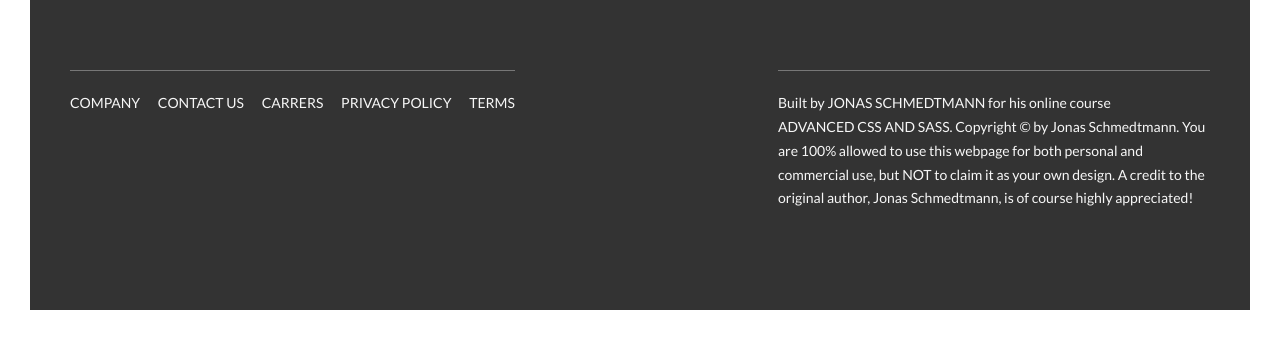
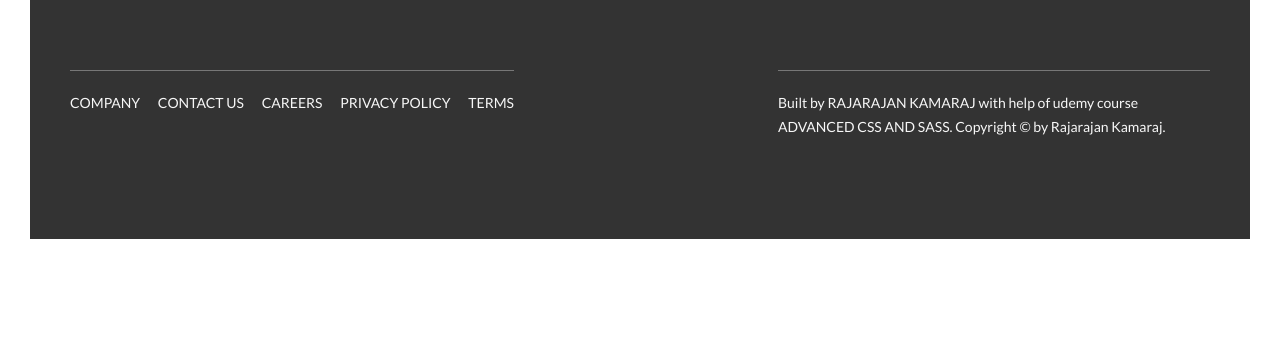
Before and after one commit to rajarajan2013/frontend-project, a website: page Final/index.html in a window 1280 px wide. Shown: the part 5815-6155 px from the top of the page. After the commit the page ends 6084 px from the top, so only its background shows below. Drawn offline with Linux system fonts and the light colour scheme.

Commit message:
final change

```diff
--- a/Final/index.html
+++ b/Final/index.html
@@ -382,7 +382,7 @@
                         <ul class="footer__list">
                             <li class="footer__item"><a href="#" class="footer__link">Company</a></li>
                             <li class="footer__item"><a href="#" class="footer__link">Contact us</a></li>
-                            <li class="footer__item"><a href="#" class="footer__link">Carrers</a></li>
+                            <li class="footer__item"><a href="#" class="footer__link">Careers</a></li>
                             <li class="footer__item"><a href="#" class="footer__link">Privacy policy</a></li>
                             <li class="footer__item"><a href="#" class="footer__link">Terms</a></li>
                         </ul>
@@ -390,10 +390,8 @@
                 </div>
                 <div class="col-1-of-2">
                     <p class="footer__copyright">
-                        Built by <a href="#" class="footer__link">Jonas Schmedtmann</a> for his online course <a href="#" class="footer__link">Advanced CSS and Sass</a>.
-                        Copyright &copy; by Jonas Schmedtmann. You are 100% allowed to use this webpage for both personal
-                        and commercial use, but NOT to claim it as your own design. A credit to the original author, Jonas
-                        Schmedtmann, is of course highly appreciated!
+                        Built by <a href="#" class="footer__link">Rajarajan Kamaraj</a> with help of udemy course <a href="#" class="footer__link">Advanced CSS and Sass</a>.
+                        Copyright &copy; by Rajarajan Kamaraj.
                     </p>
                 </div>
             </div>
@@ -420,7 +418,7 @@
                         vitae tortor condimentum lacinia quis vel eros donec. Sit amet facilisis magna etiam. Imperdiet sed
                         euismod nisi porta.
                     </p>
-                    <a href="#" class="btn btn--green">Book now</a>
+                    <a href="#" class="btn btn--green">Book Now</a>
                 </div>
             </div>
         </div>
```
